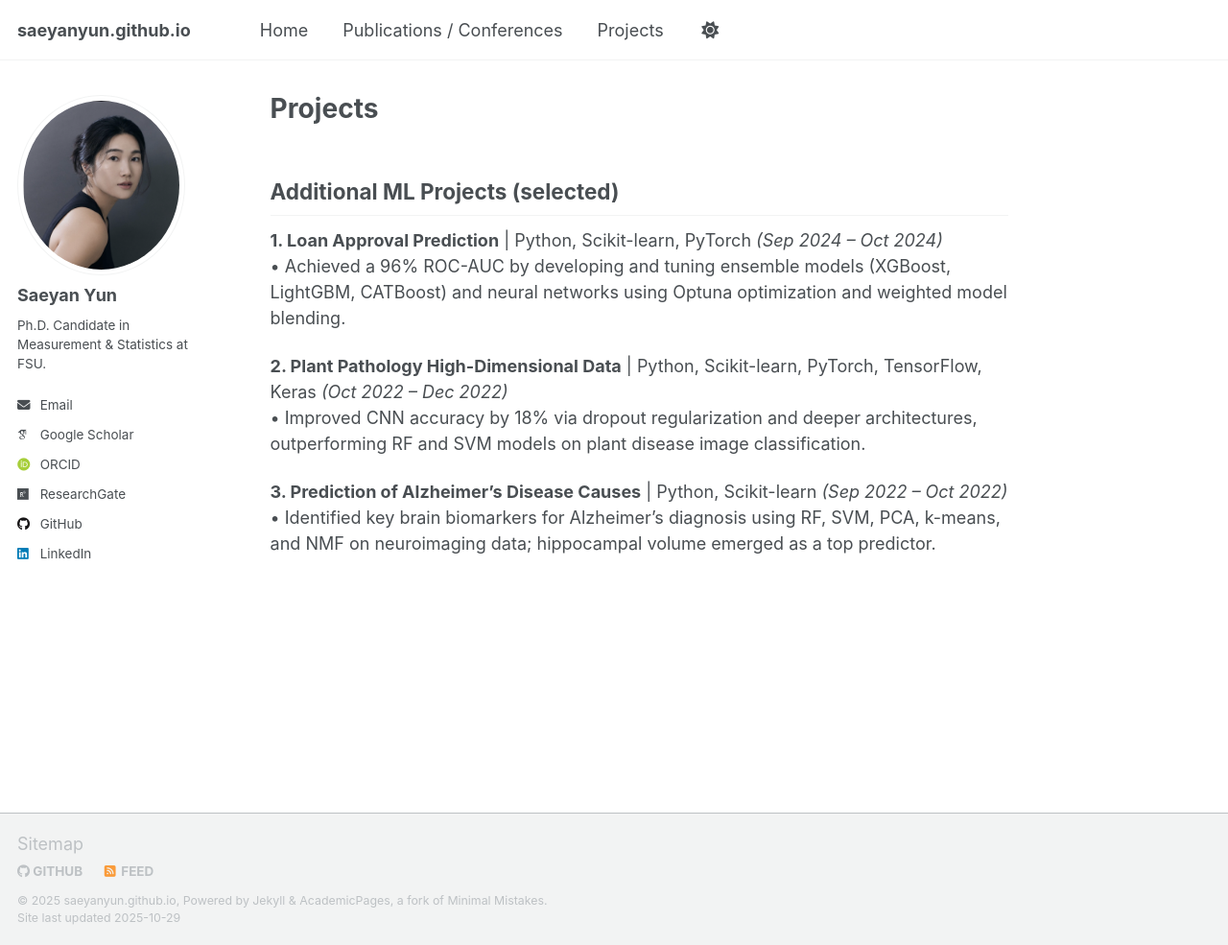
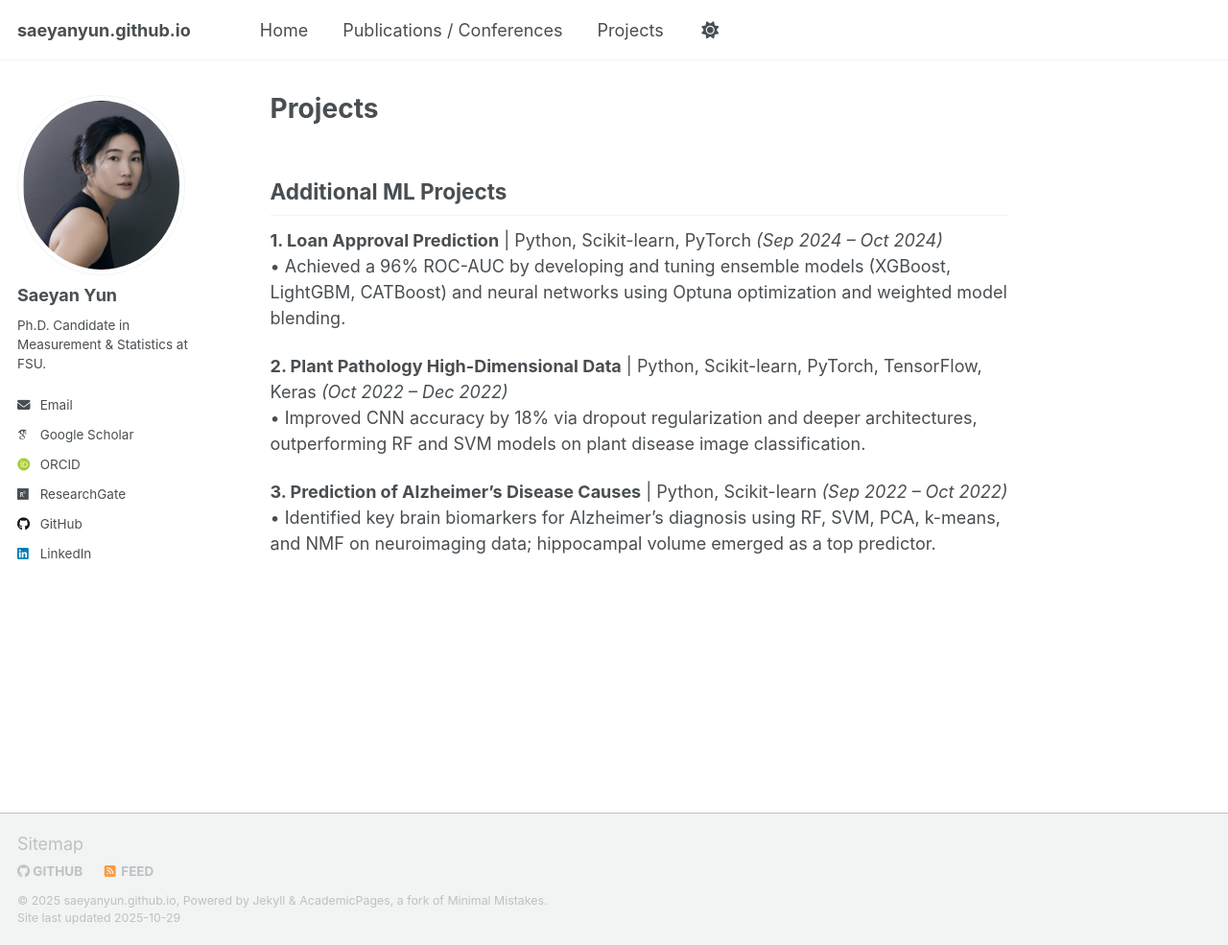
Before and after one commit to saeyanyun/saeyanyun.github.io, a Jekyll site: the page built from _pages/projects.md, in a window 1280 px wide and 985 px high. Shown: the whole window at 96% size. Built offline with Jekyll 4.4.1, drawn with Linux system fonts in a browser that asks for light colours; some web fonts are replaced; a script that is not in the unit is left out.

Commit message:
Update projects.md

```diff
--- a/_pages/projects.md
+++ b/_pages/projects.md
@@ -5,7 +5,7 @@ layout: single
 author_profile: true
 ---
 
-## Additional ML Projects (selected)
+## Additional ML Projects
 
 **1. Loan Approval Prediction** | Python, Scikit-learn, PyTorch *(Sep 2024 – Oct 2024)*
 • Achieved a 96% ROC-AUC by developing and tuning ensemble models (XGBoost, LightGBM, CATBoost) and neural networks using Optuna optimization and weighted model blending.
```
